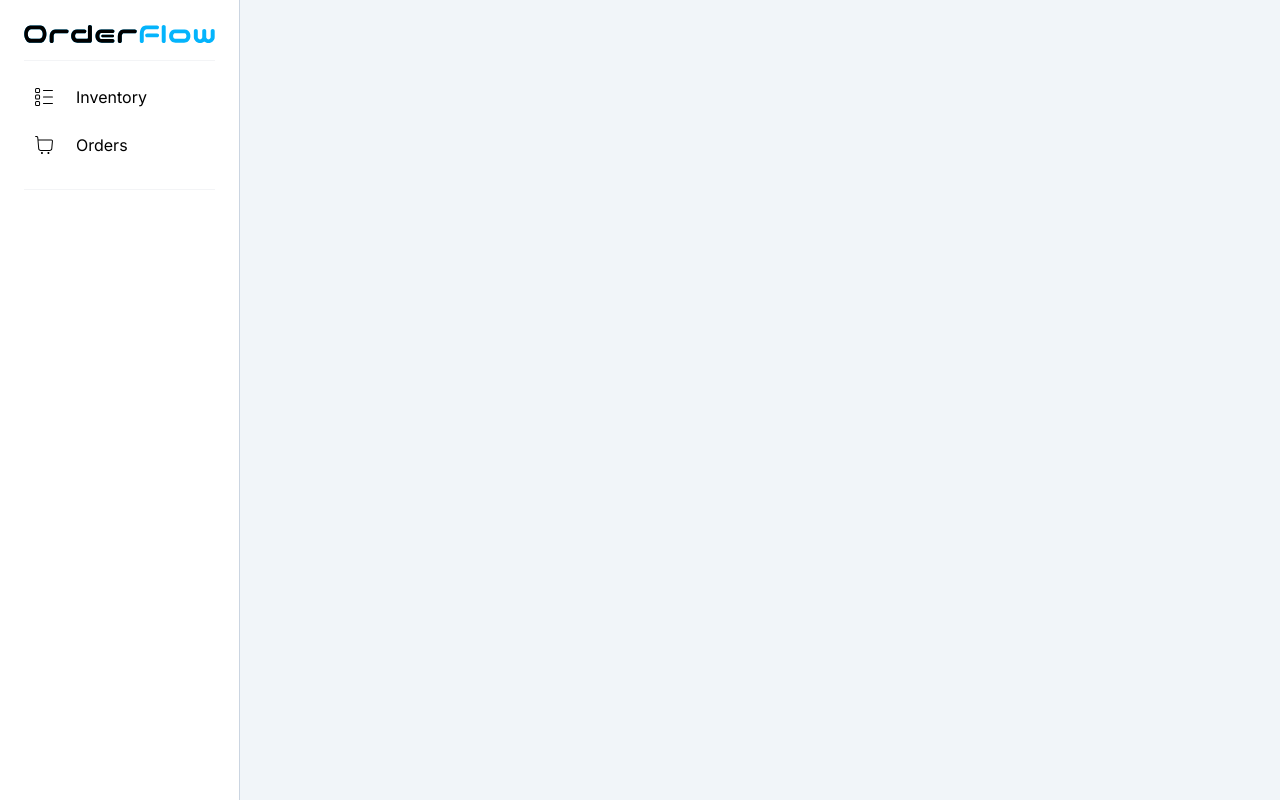
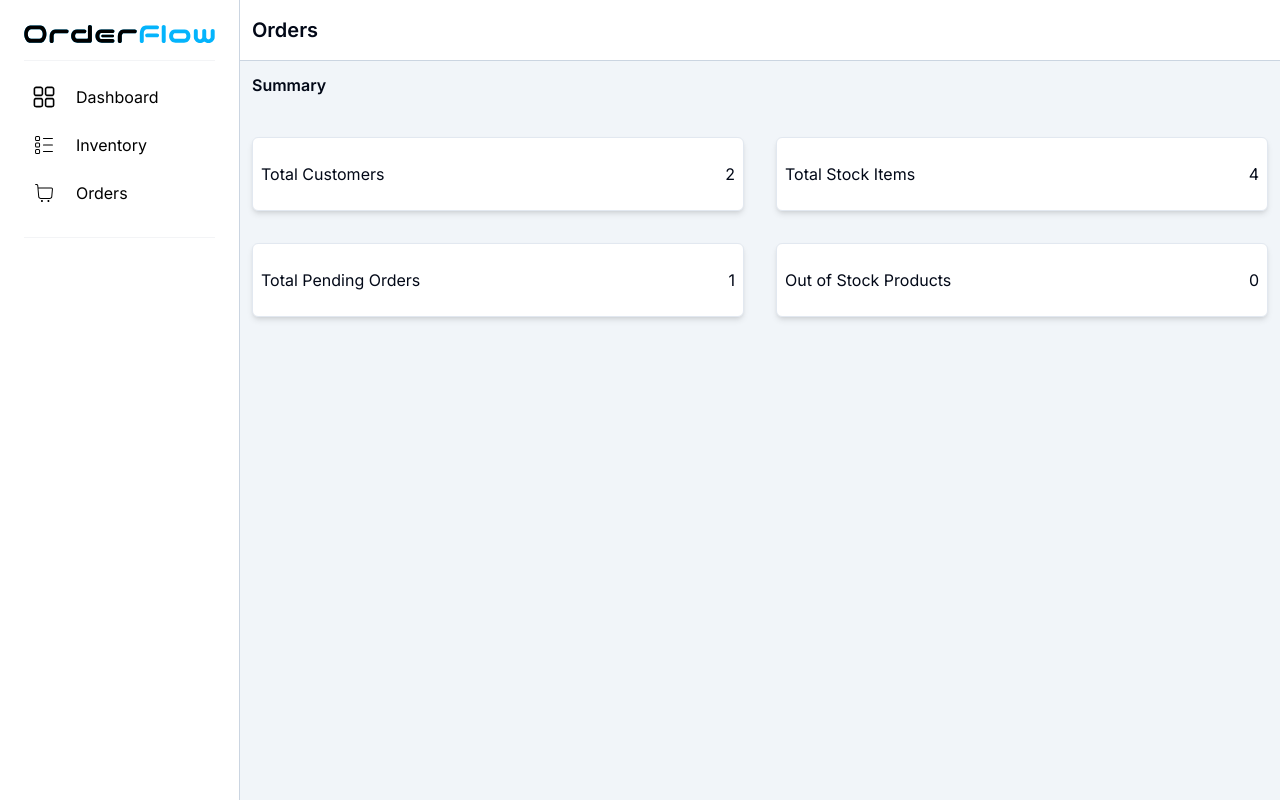
Before and after one commit to Shivd131/next-orderflow, a Next.js app: page / in a window 1280 px wide. Built offline with nearby package versions, Linux system fonts and the light colour scheme.

Commit message:
dashboard functionality

```diff
--- a/src/app/components/SideNavbar.tsx
+++ b/src/app/components/SideNavbar.tsx
@@ -6,9 +6,15 @@ import orderflow from "../../../public/assets/orderflow.svg";
 import Image from 'next/image';
 import { CiBoxList } from "react-icons/ci";
 import { CiShoppingCart } from "react-icons/ci";
+import { RxDashboard } from "react-icons/rx";
 import Link from 'next/link';
 
 const menuItems = [
+    {
+        icon: RxDashboard,
+        href: '/',
+        name: 'Dashboard',
+    },
     {
         icon: CiBoxList,
         href: '/inventory-view',
@@ -18,7 +24,8 @@ const menuItems = [
         icon: CiShoppingCart,
         href: '/orders-view',
         name: 'Orders'
-    }
+    },
+
 ];
 
 const SideNavbar = () => {
--- a/src/app/page.tsx
+++ b/src/app/page.tsx
@@ -1,10 +1,41 @@
-import Image from "next/image";
-import SideNavbar from "./components/SideNavbar";
+'use client'
+import { useSelector } from 'react-redux';
+import { RootState } from '@/lib/store';
+import SideNavbar from './components/SideNavbar';
 
 export default function Home() {
+  const customers = useSelector((state: RootState) => state.orders.orders.length);
+  const stockItems = useSelector((state: RootState) => state.inventory.items.length);
+  const pendingOrders = useSelector((state: RootState) =>
+    state.orders.orders.filter(order => order.status === 'Pending').length);
+  const outOfStockProducts = useSelector((state: RootState) =>
+    state.inventory.items.filter(item => item.stock === 0).length);
+
+  const summaryData = [
+    { label: 'Total Customers', value: customers },
+    { label: 'Total Stock Items', value: stockItems },
+    { label: 'Total Pending Orders', value: pendingOrders },
+    { label: 'Out of Stock Products', value: outOfStockProducts },
+  ];
+
   return (
     <main className="">
-
+      <div className='flex justify-between items-center bg-white px-3 py-4 border-b border-slate-300'>
+        <div className='flex items-center gap-10 '>
+          <h2 className='text-xl font-semibold'>Orders</h2>
+        </div>
+      </div>
+      <div className='p-3'>
+        <h2 className='font-semibold'>Summary</h2>
+        <div className="grid grid-cols-2 gap-8 pt-10">
+          {summaryData.map((item, index) => (
+            <div key={index} className="flex justify-between py-6 rounded-md bg-white p-2 shadow-md hover:shadow-xl transition ease-in delay-50 duration-200 border border-slate-200">
+              <p>{item.label}</p>
+              <p>{item.value}</p>
+            </div>
+          ))}
+        </div>
+      </div>
     </main>
   );
 }
```
